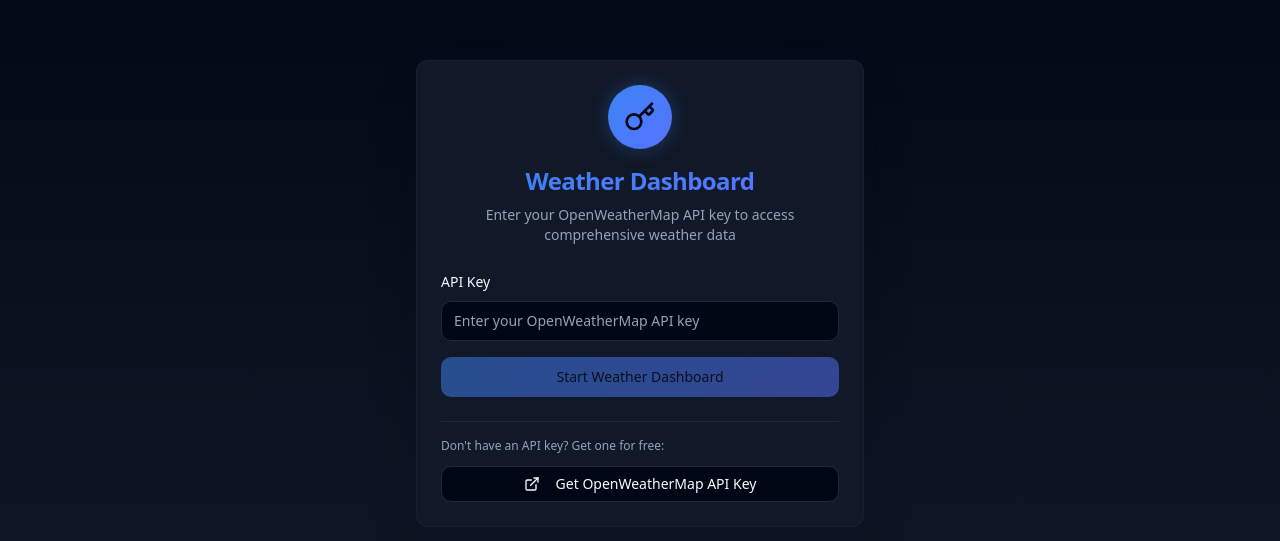
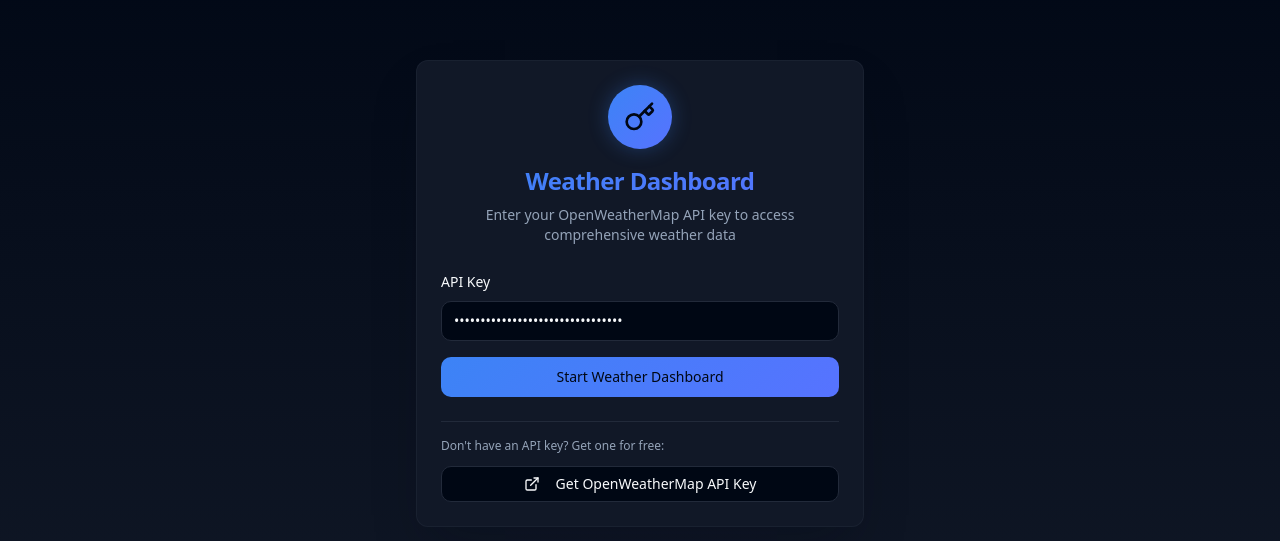
Before and after one commit to asimthahaazeez/skyline-weather-suite, a React (Vite) app: page / in a window 1280 px wide. Shown: the part 107-648 px from the top of the page. Built offline with nearby package versions, Linux system fonts and the light colour scheme.

Commit message:
Code edited in Lovable Code Editor
Edited UI in Lovable

```diff
--- a/src/components/weather/ApiKeyInput.tsx
+++ b/src/components/weather/ApiKeyInput.tsx
@@ -10,7 +10,7 @@ interface ApiKeyInputProps {
 }
 
 const ApiKeyInput: React.FC<ApiKeyInputProps> = ({ onApiKeySet }) => {
-  const [apiKey, setApiKey] = useState('');
+  const [apiKey, setApiKey] = useState('d5564714bc08293e281127f1bff7af76');
   const [isSubmitting, setIsSubmitting] = useState(false);
 
   const handleSubmit = async (e: React.FormEvent) => {
```
